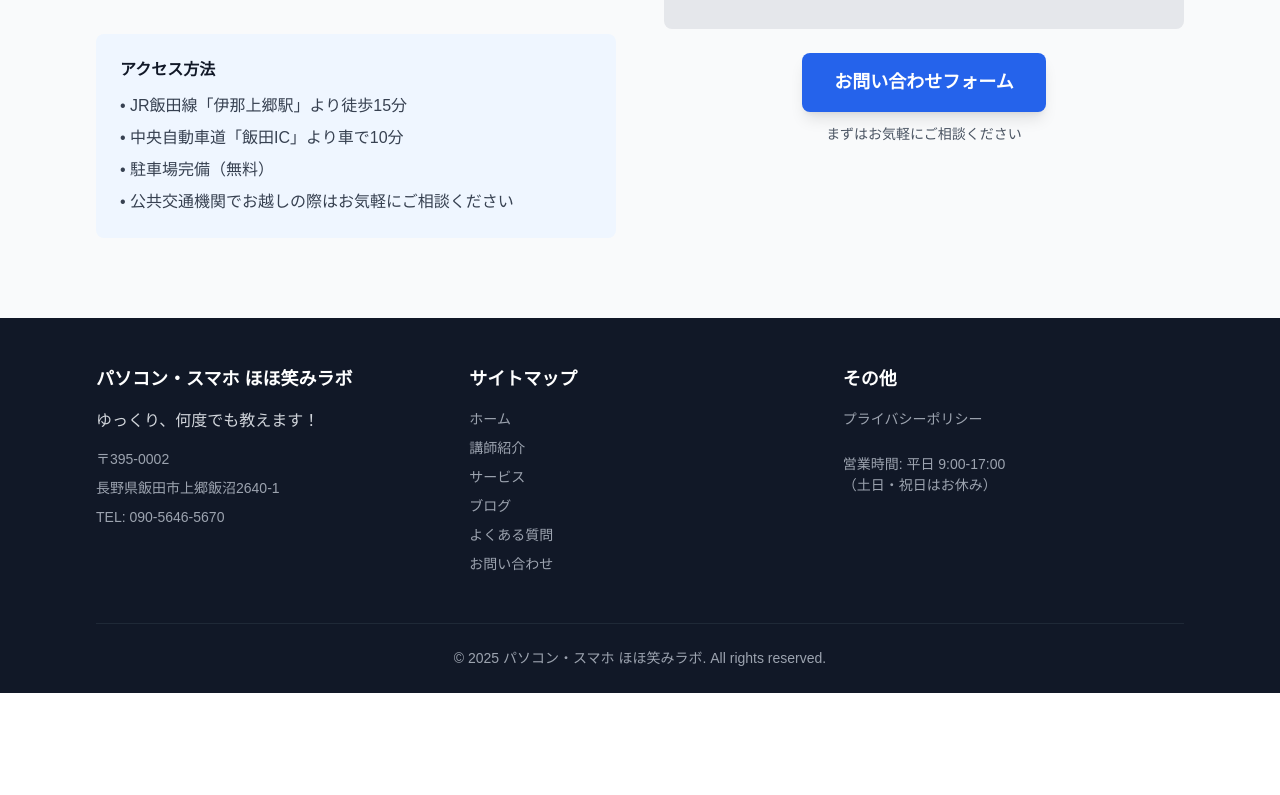
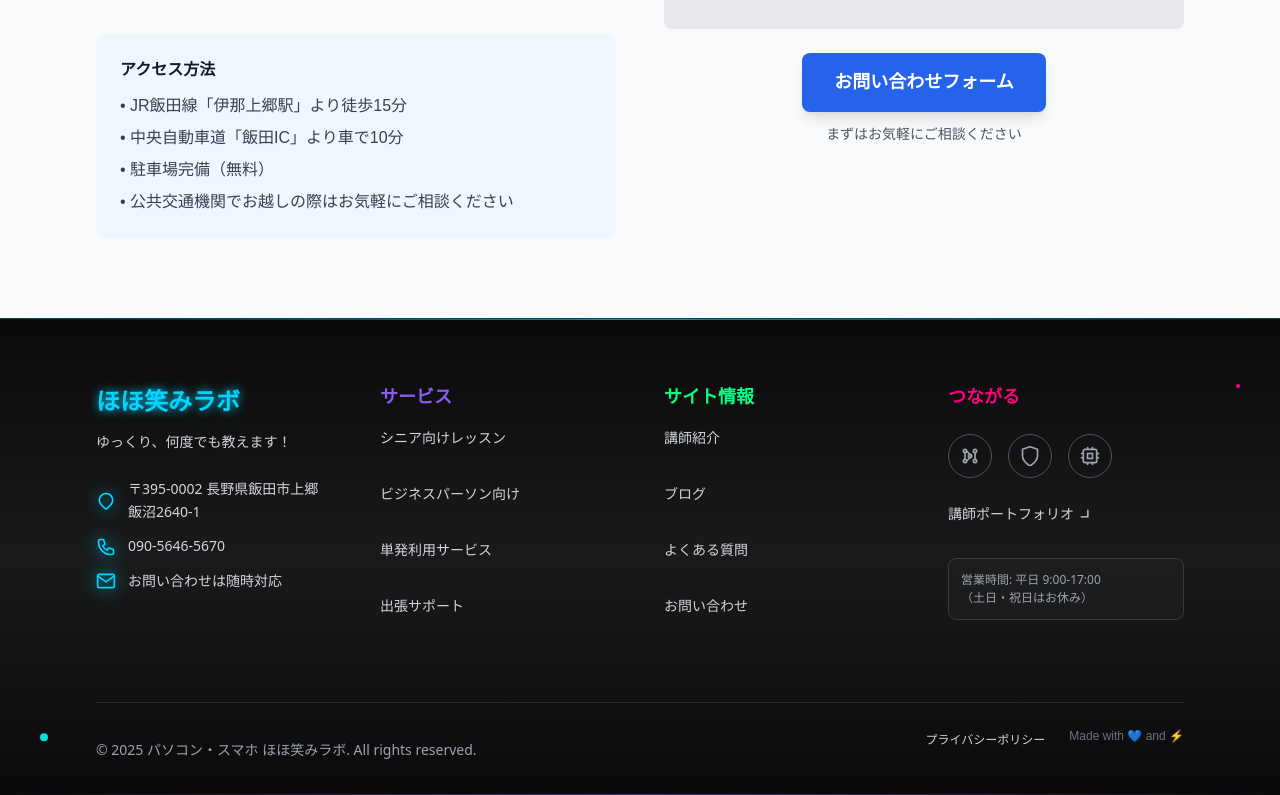
Before and after one commit to hohoemi-rabo/h-rabo, a Next.js app: page / in a window 1280 px wide. Shown: the part 5707-6502 px from the top of the page. Before the commit the page ends 6400 px from the top, so only its background shows below. Built offline with nearby package versions, Linux system fonts and the light colour scheme.

Commit message:
💄 フッター部分にサイバー感のあるデザインを実装

```diff
--- a/src/components/layouts/Footer.tsx
+++ b/src/components/layouts/Footer.tsx
@@ -1,85 +1,233 @@
-import Link from 'next/link'
+'use client'
+
+import { motion } from 'framer-motion'
 import Container from '@/components/ui/Container'
+import ContactItem from '@/components/ui/ContactItem'
+import FooterLink from '@/components/ui/FooterLink'
+import SocialIcon from '@/components/ui/SocialIcon'
+
+const serviceLinks = [
+  'シニア向けレッスン',
+  'ビジネスパーソン向け',
+  '単発利用サービス',
+  '出張サポート',
+]
+
+const siteLinks = [
+  { text: '講師紹介', href: '/about' },
+  { text: 'ブログ', href: '/blog' },
+  { text: 'よくある質問', href: '/faq' },
+  { text: 'お問い合わせ', href: '/contact' },
+]
 
 export default function Footer() {
   return (
-    <footer className="bg-gray-900 text-white">
+    <footer className="relative bg-dark-900 border-t border-neon-blue/30 overflow-hidden">
+      {/* 背景エフェクト */}
+      <div className="cyber-grid absolute inset-0 opacity-10" />
+      <div className="absolute inset-0 bg-gradient-to-t from-dark-900 via-dark-800 to-dark-900" />
+
+      {/* 上部グラデーションライン */}
+      <div className="absolute top-0 left-0 right-0 h-px bg-gradient-to-r from-transparent via-neon-blue to-transparent opacity-70" />
+
       <Container>
-        <div className="py-12">
-          <div className="grid grid-cols-1 md:grid-cols-3 gap-8">
+        <div className="relative py-12 lg:py-16">
+          <div className="grid grid-cols-1 sm:grid-cols-2 lg:grid-cols-4 gap-8 lg:gap-12">
             {/* 会社情報 */}
-            <div>
-              <h3 className="text-lg font-bold mb-4">パソコン・スマホ ほほ笑みラボ</h3>
-              <p className="text-gray-300 mb-4">ゆっくり、何度でも教えます！</p>
-              <div className="text-sm text-gray-400 space-y-2">
-                <p>〒395-0002</p>
-                <p>長野県飯田市上郷飯沼2640-1</p>
-                <p>TEL: 090-5646-5670</p>
+            <motion.div
+              className="space-y-6"
+              initial={{ opacity: 0, y: 30 }}
+              whileInView={{ opacity: 1, y: 0 }}
+              transition={{ duration: 0.6 }}
+            >
+              <div>
+                <motion.h3
+                  className="font-cyber text-2xl font-bold neon-text mb-3"
+                  whileHover={{
+                    textShadow: '0 0 20px #00d4ff',
+                    transition: { duration: 0.3 }
+                  }}
+                >
+                  ほほ笑みラボ
+                </motion.h3>
+                <p className="font-futura text-sm text-gray-300 leading-relaxed">
+                  ゆっくり、何度でも教えます！
+                </p>
               </div>
-            </div>
 
-            {/* サイトリンク */}
-            <div>
-              <h3 className="text-lg font-bold mb-4">サイトマップ</h3>
-              <ul className="space-y-2 text-sm text-gray-400">
-                <li>
-                  <Link href="/" className="hover:text-white transition-colors">
-                    ホーム
-                  </Link>
-                </li>
-                <li>
-                  <Link href="/about" className="hover:text-white transition-colors">
-                    講師紹介
-                  </Link>
-                </li>
-                <li>
-                  <Link href="/services" className="hover:text-white transition-colors">
-                    サービス
-                  </Link>
-                </li>
-                <li>
-                  <Link href="/blog" className="hover:text-white transition-colors">
-                    ブログ
-                  </Link>
-                </li>
-                <li>
-                  <Link href="/faq" className="hover:text-white transition-colors">
-                    よくある質問
-                  </Link>
-                </li>
-                <li>
-                  <Link href="/contact" className="hover:text-white transition-colors">
-                    お問い合わせ
-                  </Link>
-                </li>
+              <div className="space-y-3">
+                <ContactItem
+                  icon="location"
+                  text="〒395-0002 長野県飯田市上郷飯沼2640-1"
+                />
+                <ContactItem
+                  icon="phone"
+                  text="090-5646-5670"
+                />
+                <ContactItem
+                  icon="email"
+                  text="お問い合わせは随時対応"
+                />
+              </div>
+            </motion.div>
+
+            {/* サービス */}
+            <motion.div
+              className="space-y-4"
+              initial={{ opacity: 0, y: 30 }}
+              whileInView={{ opacity: 1, y: 0 }}
+              transition={{ duration: 0.6, delay: 0.1 }}
+            >
+              <h3 className="font-cyber text-neon-purple text-lg font-semibold">
+                サービス
+              </h3>
+              <ul className="space-y-3">
+                {serviceLinks.map((item, index) => (
+                  <motion.li
+                    key={item}
+                    initial={{ opacity: 0, x: -20 }}
+                    whileInView={{ opacity: 1, x: 0 }}
+                    transition={{ duration: 0.4, delay: 0.2 + (index * 0.1) }}
+                  >
+                    <FooterLink text={item} href="/services" />
+                  </motion.li>
+                ))}
               </ul>
-            </div>
+            </motion.div>
 
-            {/* その他の情報 */}
-            <div>
-              <h3 className="text-lg font-bold mb-4">その他</h3>
-              <ul className="space-y-2 text-sm text-gray-400">
-                <li>
-                  <Link href="/privacy" className="hover:text-white transition-colors">
-                    プライバシーポリシー
-                  </Link>
-                </li>
+            {/* サイト情報 */}
+            <motion.div
+              className="space-y-4"
+              initial={{ opacity: 0, y: 30 }}
+              whileInView={{ opacity: 1, y: 0 }}
+              transition={{ duration: 0.6, delay: 0.2 }}
+            >
+              <h3 className="font-cyber text-neon-green text-lg font-semibold">
+                サイト情報
+              </h3>
+              <ul className="space-y-3">
+                {siteLinks.map((item, index) => (
+                  <motion.li
+                    key={item.text}
+                    initial={{ opacity: 0, x: -20 }}
+                    whileInView={{ opacity: 1, x: 0 }}
+                    transition={{ duration: 0.4, delay: 0.3 + (index * 0.1) }}
+                  >
+                    <FooterLink text={item.text} href={item.href} />
+                  </motion.li>
+                ))}
               </ul>
-              <div className="mt-6 text-sm text-gray-400">
-                <p>営業時間: 平日 9:00-17:00</p>
-                <p>（土日・祝日はお休み）</p>
+            </motion.div>
+
+            {/* 外部リンク・SNS */}
+            <motion.div
+              className="space-y-6"
+              initial={{ opacity: 0, y: 30 }}
+              whileInView={{ opacity: 1, y: 0 }}
+              transition={{ duration: 0.6, delay: 0.3 }}
+            >
+              <h3 className="font-cyber text-neon-pink text-lg font-semibold">
+                つながる
+              </h3>
+
+              {/* ソーシャルアイコン */}
+              <div className="flex space-x-4">
+                <SocialIcon
+                  icon="network"
+                  href="#"
+                  color="neon-blue"
+                  label="Twitter"
+                />
+                <SocialIcon
+                  icon="shield"
+                  href="#"
+                  color="neon-purple"
+                  label="Facebook"
+                />
+                <SocialIcon
+                  icon="cpu"
+                  href="#"
+                  color="neon-pink"
+                  label="Instagram"
+                />
               </div>
-            </div>
+
+              <div className="space-y-3">
+                <FooterLink
+                  text="講師ポートフォリオ"
+                  href="https://example-portfolio.com"
+                  external
+                />
+                <div className="bg-dark-700/30 rounded-lg p-3 border border-dark-600">
+                  <p className="font-futura text-xs text-gray-400">
+                    営業時間: 平日 9:00-17:00
+                    <br />
+                    （土日・祝日はお休み）
+                  </p>
+                </div>
+              </div>
+            </motion.div>
           </div>
         </div>
 
-        {/* コピーライト */}
-        <div className="border-t border-gray-800 py-6">
-          <div className="text-center text-sm text-gray-400">
-            <p>&copy; {new Date().getFullYear()} パソコン・スマホ ほほ笑みラボ. All rights reserved.</p>
+        {/* 下部コピーライト */}
+        <motion.div
+          className="relative border-t border-dark-700 py-6"
+          initial={{ opacity: 0 }}
+          whileInView={{ opacity: 1 }}
+          transition={{ duration: 0.6, delay: 0.5 }}
+        >
+          <div className="flex flex-col sm:flex-row items-center justify-between space-y-4 sm:space-y-0">
+            <p className="font-futura text-sm text-gray-400">
+              &copy; {new Date().getFullYear()} パソコン・スマホ ほほ笑みラボ. All rights reserved.
+            </p>
+
+            <div className="flex space-x-6">
+              <FooterLink
+                text="プライバシーポリシー"
+                href="/privacy"
+                className="text-xs hover:text-neon-blue"
+              />
+              <motion.div
+                className="text-xs text-gray-500"
+                whileHover={{ color: '#00d4ff' }}
+              >
+                Made with 💙 and ⚡
+              </motion.div>
+            </div>
           </div>
-        </div>
+        </motion.div>
       </Container>
+
+      {/* 装飾エフェクト */}
+      <motion.div
+        className="absolute bottom-10 left-10 w-2 h-2 bg-neon-cyan rounded-full opacity-60"
+        animate={{
+          y: [0, -20, 0],
+          opacity: [0.6, 1, 0.6],
+        }}
+        transition={{
+          repeat: Infinity,
+          duration: 3,
+          ease: 'easeInOut',
+        }}
+      />
+      <motion.div
+        className="absolute top-20 right-10 w-1 h-1 bg-neon-pink rounded-full opacity-60"
+        animate={{
+          y: [0, -15, 0],
+          opacity: [0.6, 1, 0.6],
+        }}
+        transition={{
+          repeat: Infinity,
+          duration: 4,
+          ease: 'easeInOut',
+          delay: 1,
+        }}
+      />
+
+      {/* 下部グラデーションライン */}
+      <div className="absolute bottom-0 left-0 right-0 h-px bg-gradient-to-r from-transparent via-neon-purple to-transparent opacity-50" />
     </footer>
   )
 }
--- /dev/null
+++ b/src/components/ui/ContactItem.tsx
@@ -0,0 +1,28 @@
+'use client'
+
+import React from 'react'
+import { motion } from 'framer-motion'
+import { Icon } from '@/components/ui'
+
+export interface ContactItemProps {
+  icon: string
+  text: string
+  className?: string
+}
+
+export default function ContactItem({ icon, text, className = '' }: ContactItemProps) {
+  return (
+    <motion.div
+      className={`flex items-center space-x-3 ${className}`}
+      initial={{ opacity: 0, x: -20 }}
+      whileInView={{ opacity: 1, x: 0 }}
+      transition={{ duration: 0.5 }}
+      whileHover={{ x: 5 }}
+    >
+      <div className="text-neon-blue">
+        <Icon name={icon as any} size="sm" glowing />
+      </div>
+      <span className="font-futura text-sm text-gray-300 leading-relaxed">{text}</span>
+    </motion.div>
+  )
+}
--- /dev/null
+++ b/src/components/ui/FooterLink.tsx
@@ -0,0 +1,59 @@
+'use client'
+
+import React from 'react'
+import Link from 'next/link'
+import { motion } from 'framer-motion'
+import { Icon } from '@/components/ui'
+
+export interface FooterLinkProps {
+  text: string
+  href?: string
+  external?: boolean
+  className?: string
+}
+
+export default function FooterLink({
+  text,
+  href = '#',
+  external = false,
+  className = '',
+}: FooterLinkProps) {
+  const baseClasses = 'font-futura cursor-pointer text-sm text-gray-300 transition-colors duration-300 hover:text-neon-blue'
+  const combinedClasses = `${baseClasses} ${className}`.replace(/\s+/g, ' ').trim()
+
+  const content = (
+    <motion.span
+      className={combinedClasses}
+      whileHover={{ x: 5 }}
+      transition={{ duration: 0.2 }}
+    >
+      {text}
+      {external && (
+        <Icon
+          name="arrow_right"
+          size="xs"
+          className="ml-1 inline transform rotate-45"
+        />
+      )}
+    </motion.span>
+  )
+
+  if (external) {
+    return (
+      <a
+        href={href}
+        target="_blank"
+        rel="noopener noreferrer"
+        className="inline-block"
+      >
+        {content}
+      </a>
+    )
+  }
+
+  return (
+    <Link href={href} className="inline-block">
+      {content}
+    </Link>
+  )
+}
--- /dev/null
+++ b/src/components/ui/SocialIcon.tsx
@@ -0,0 +1,52 @@
+'use client'
+
+import React from 'react'
+import { motion } from 'framer-motion'
+import { Icon } from '@/components/ui'
+
+export interface SocialIconProps {
+  icon: string
+  href: string
+  color?: 'neon-blue' | 'neon-purple' | 'neon-pink' | 'neon-green'
+  label?: string
+}
+
+export default function SocialIcon({
+  icon,
+  href,
+  color = 'neon-blue',
+  label
+}: SocialIconProps) {
+  const colorClasses = {
+    'neon-blue': 'hover:text-neon-blue hover:border-neon-blue hover:shadow-neon',
+    'neon-purple': 'hover:text-neon-purple hover:border-neon-purple hover:shadow-[0_0_15px_rgba(139,92,246,0.5)]',
+    'neon-pink': 'hover:text-neon-pink hover:border-neon-pink hover:shadow-[0_0_15px_rgba(255,0,128,0.5)]',
+    'neon-green': 'hover:text-neon-green hover:border-neon-green hover:shadow-[0_0_15px_rgba(0,255,136,0.5)]',
+  }
+
+  return (
+    <motion.a
+      href={href}
+      target="_blank"
+      rel="noopener noreferrer"
+      aria-label={label || `${icon} link`}
+      className={`
+        flex h-10 w-10 items-center justify-center rounded-full
+        border border-gray-600 text-gray-400
+        transition-all duration-300 backdrop-blur-sm
+        ${colorClasses[color]}
+      `.replace(/\s+/g, ' ').trim()}
+      whileHover={{
+        scale: 1.15,
+        rotate: [0, -5, 5, 0],
+        transition: { rotate: { duration: 0.5 } }
+      }}
+      whileTap={{ scale: 0.9 }}
+      initial={{ opacity: 0, scale: 0 }}
+      whileInView={{ opacity: 1, scale: 1 }}
+      transition={{ duration: 0.5 }}
+    >
+      <Icon name={icon as any} size="sm" />
+    </motion.a>
+  )
+}
```
Also changed, not shown: src/components/ui/index.ts (+10 -0 lines), 1 other file (tests, documents, lock files or other folders).
